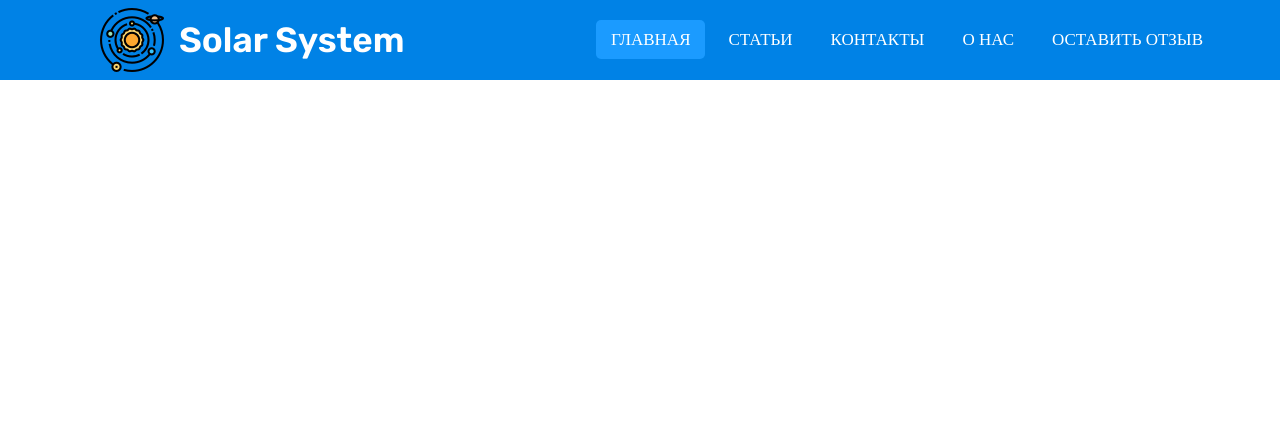
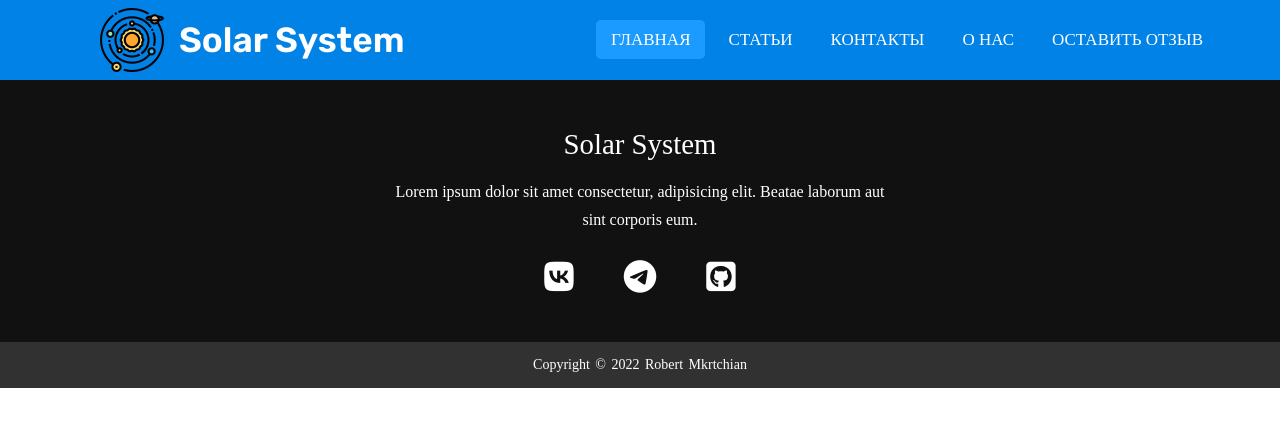
Before and after one commit to IPaleLuna/PaleLuna.github.io, a plain HTML site: page Public/Views/index.html in a window 1280 px wide. Drawn offline with Linux system fonts and the light colour scheme.

Commit message:
Footer added

```diff
--- a/Public/CSS/FooterStyle.css
+++ b/Public/CSS/FooterStyle.css
@@ -0,0 +1,71 @@
+footer {
+    width: 100vw;
+    height: auto;
+
+    padding-top: 40px;
+    color: #FFFF;
+
+    background: #111;
+}
+
+.footer-container {
+    display: flex;
+    flex-direction: column;
+
+    align-items: center;
+    justify-content: center;
+
+    text-align: center;
+}
+.footer-container h3 {
+    font-size: 1.8rem;
+    font-weight: 400;
+
+    text-transform: capitalize;
+
+    line-height: 3rem;
+}
+.footer-container p {
+    max-width: 500px;
+    margin: 10px auto;
+    line-height: 28px;
+    font-size: 16px;
+
+}
+.footer-container .contacts-socials {
+    display: flex;
+    align-items: center;
+    justify-content: center;
+    margin: 1rem 0 3rem 0;
+}
+.footer-container .contacts-socials li {
+    margin: 0 25px;
+}
+.footer-container .contacts-socials a {
+    color: #FFF;
+
+}
+.footer-container .contacts-socials a i {
+    font-size: 2.1rem;
+    transition: 0.4s ease;
+
+}
+.footer-container .contacts-socials a:hover i{
+    color: aqua;
+}
+
+.footer-bottom {
+    width: 100vw;
+
+    padding: 15px 0;
+
+    text-align: center;
+
+    background: rgb(49, 49, 49);
+}
+.footer-bottom p {
+    font-size: 14px;
+    word-spacing: 2px;
+
+    text-transform: capitalize;
+}
--- a/Public/Views/index.html
+++ b/Public/Views/index.html
@@ -7,11 +7,14 @@
         <meta name="viewport" content="width=device-width, initial-scale=1.0">
 
         <link rel="stylesheet" type="text/css" href="..\CSS\HeaderStyle.css">
+        <link rel="stylesheet" type="text/css" href="..\CSS\MainPageStyle.css">
+        <link rel="stylesheet" type="text/css" href="..\CSS\FooterStyle.css">
 
-    <script src="https://kit.fontawesome.com/a076d05399.js" crossorigin="anonymous"></script>
+        <script src="https://kit.fontawesome.com/18eb935c38.js" crossorigin="anonymous"></script>
 
         <title>Солечная система</title>
     </head>
+
     <body>
 
         <header id="Header">
@@ -22,6 +25,7 @@
 
             <input type="checkbox" id="checkbox">
             <label for="checkbox" id="menuBars"><i class="fas fa-bars"></i></label>
+
             <nav id="Havigation">
                 <ul>
                     <li><a href="#" class="active">Главная</a></li>
@@ -33,5 +37,22 @@
             </nav>
         </header>
 
+        <section></section>
+
+        <footer>
+            <div class="footer-container">
+                <h3>Solar System</h3>
+                <p>Lorem ipsum dolor sit amet consectetur, adipisicing elit. Beatae laborum aut sint corporis eum.</p>
+                <ul class="contacts-socials">
+                    <li><a href="#"><i class="fa-brands fa-vk"></i></a></li>
+                    <li><a href="#"><i class="fa-brands fa-telegram"></i></a></li>
+                    <li><a href="#"><i class="fa-brands fa-square-github"></i></a></li>
+                </ul>
+            </div>
+            <div class="footer-bottom">
+                <p>Copyright &copy; 2022 Robert Mkrtchian</p>
+            </div>
+        </footer>
+
     </body>
 </html>
```
Lines whose indentation alone changed are shown as unchanged.
